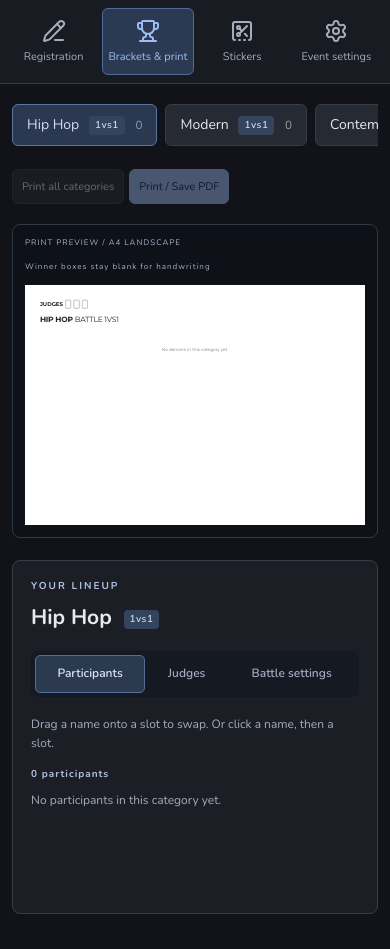
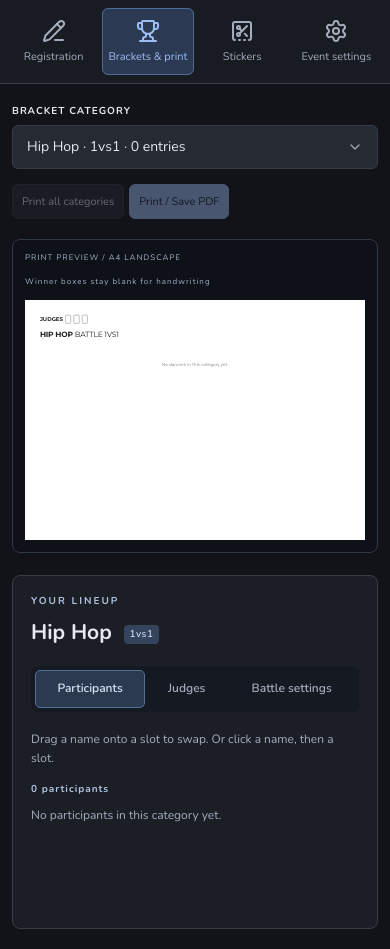
Before and after one commit to reisuart/dance-battle-generator, a React (Vite) app in the folder app/: page / in a window 390 px wide. Both pictures are taken after a click on the button "Brackets & print". Built offline with nearby package versions, Linux system fonts and the light colour scheme.

Commit message:
Use bracket category dropdown on mobile

```diff
--- a/app/src/App.tsx
+++ b/app/src/App.tsx
@@ -252,7 +252,7 @@ function App() {
         <div className="panel-bottom">Brackets use nicknames when provided, otherwise full names.<button onClick={() => setTab('brackets')}>Arrange brackets <ArrowRight size={15} aria-hidden="true" /></button></div>
       </section>}
       {tab === 'brackets' && <>
-        <div className="toolbar"><div className="style-tabs">{groups.map(c => <button key={c.id} className={c.id === active?.id ? 'active' : ''} onClick={() => { setCategoryId(c.id); setSelected('') }}>{c.label} <span className="format-tag">{c.format === 'duo' ? '2vs2' : '1vs1'}</span> <small>{entries(event, c).length}</small></button>)}</div><div className="actions"><button disabled={!groups.some(c => entries(event, c).length)} onClick={() => print(true)}>Print all categories</button><button className="primary" disabled={!active || !entries(event, active).length} onClick={() => print(false)}>Print / Save PDF</button></div></div>
+        <div className="toolbar"><div className="mobile-bracket-category"><span className="settings-field-label">BRACKET CATEGORY</span><SelectOverlay label="Bracket category" options={groups.map(c => ({ id: c.id, name: `${c.label} · ${c.format === 'duo' ? '2vs2' : '1vs1'} · ${entries(event, c).length} entries` }))} selected={active ? [active.id] : []} onChange={ids => { setCategoryId(ids[0]); setSelected('') }} /></div><div className="style-tabs">{groups.map(c => <button key={c.id} className={c.id === active?.id ? 'active' : ''} onClick={() => { setCategoryId(c.id); setSelected('') }}>{c.label} <span className="format-tag">{c.format === 'duo' ? '2vs2' : '1vs1'}</span> <small>{entries(event, c).length}</small></button>)}</div><div className="actions"><button disabled={!groups.some(c => entries(event, c).length)} onClick={() => print(true)}>Print all categories</button><button className="primary" disabled={!active || !entries(event, active).length} onClick={() => print(false)}>Print / Save PDF</button></div></div>
         {pending.length > 0 && <div className="warning">Some dancers are waiting for a birth year before they can be placed in Under / Over brackets. <button onClick={() => { setFilter('pending'); setRegistrationView('dancers'); setTab('registration') }}>Review registration</button></div>}
         {!active || !layout ? <div className="panel empty">Define a dance style to create brackets.</div> : <div className="workspace">
           <aside className="sidebar"><div className="eyebrow">YOUR LINEUP</div><h2>{active.label} <span className="format-tag">{active.format === 'duo' ? '2vs2' : '1vs1'}</span></h2>
--- a/app/src/Mobile.css
+++ b/app/src/Mobile.css
@@ -1,4 +1,5 @@
 .mobile-registration-sort{display:none}
+.mobile-bracket-category{display:none}
 
 @media screen and (max-width:850px){
   .app-header.page-header{padding:8px}
@@ -13,7 +14,10 @@
   .canvas-label{flex-wrap:wrap;line-height:1.5;margin-bottom:12px}
   .toolbar{min-width:0}
   .toolbar>.actions{width:100%;flex-wrap:wrap}
-  .style-tabs{flex-wrap:nowrap;overflow-x:auto;max-width:100%;padding-bottom:8px}
+  .toolbar>.style-tabs{display:none}
+  .mobile-bracket-category{display:block;width:100%}
+  .mobile-bracket-category .style-picker{min-width:0;max-width:none;width:100%}
+  .mobile-bracket-category .style-picker-trigger{min-height:44px}
   .style-tabs button{flex-shrink:0}
   .panel-head{padding:18px}
   .panel-bottom{padding:18px;flex-wrap:wrap;gap:12px}
```
